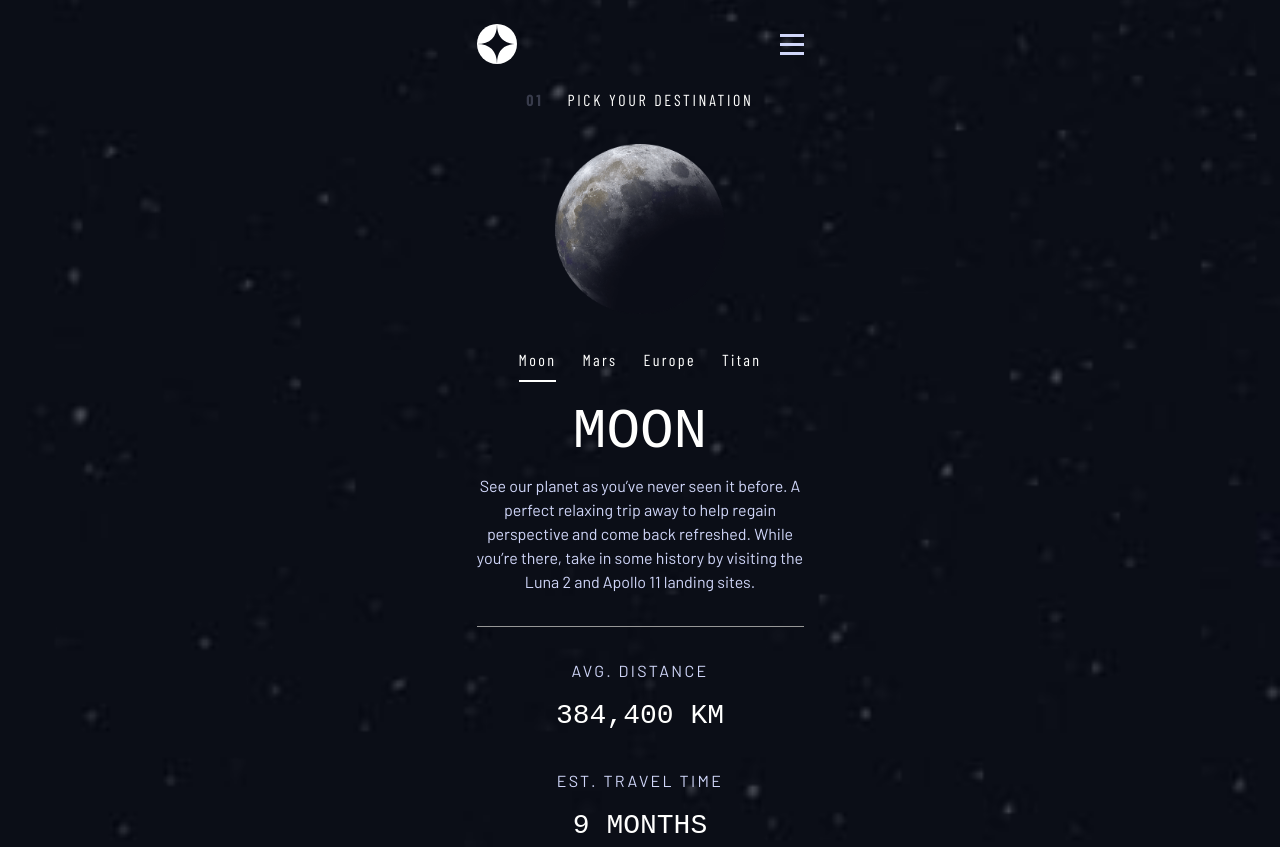
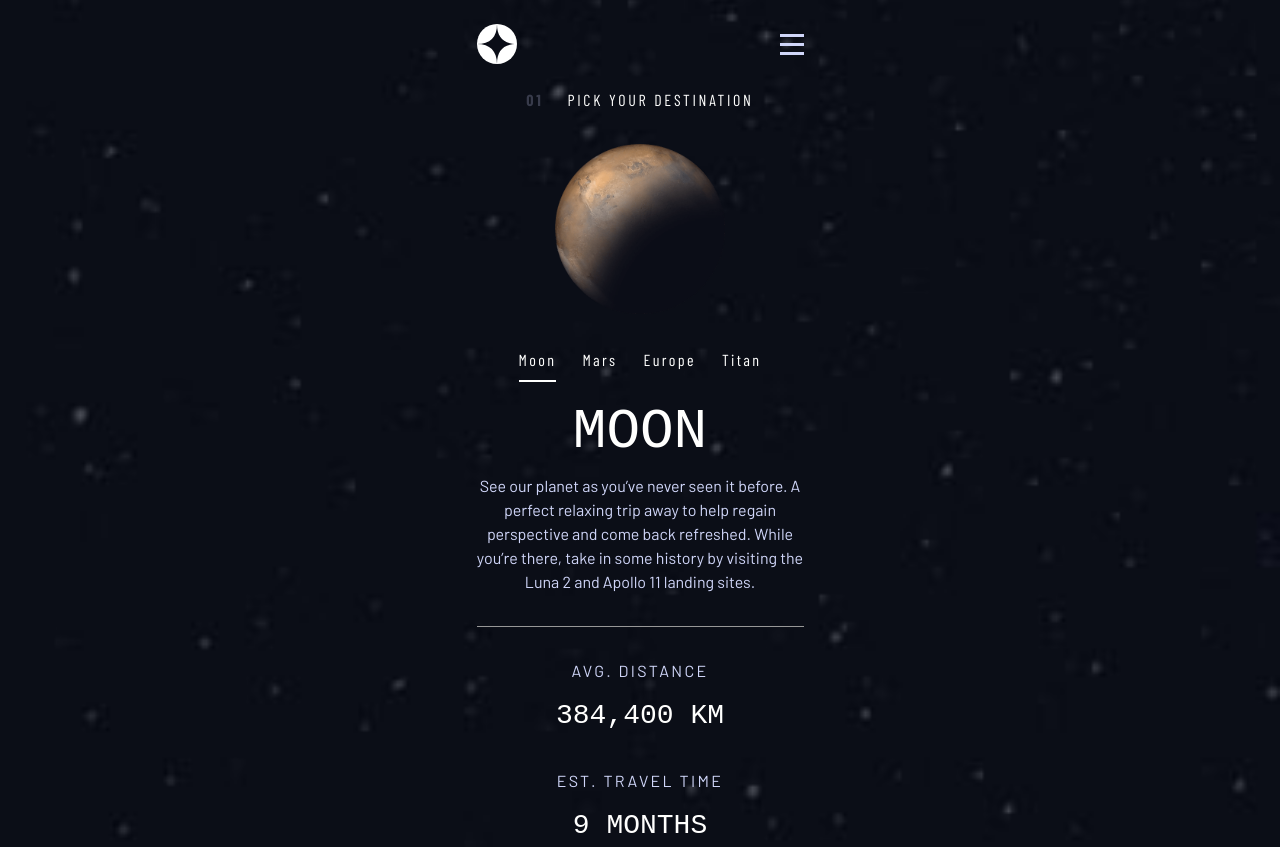
Before and after one commit to andrescptrc/space-tourism-website-main, a Next.js app: page /destination in a window 1280 px wide. Built offline with nearby package versions, Linux system fonts and the light colour scheme; a web font is replaced by a local one.

Commit message:
chore: add tabs functionality to the destination planets

```diff
--- a/src/modules/Destination/DestinationView.tsx
+++ b/src/modules/Destination/DestinationView.tsx
@@ -4,9 +4,13 @@ import Image from 'next/image';
 import { useState } from 'react';
 import DestinationTabs from './components/DestinationTabs';
 import { DESTINATION_TABS } from './constants/destination.constants';
+import useCurrentPlanetImage from './hooks/useCurrentPlanetImage';
 
 const DestinationView = () => {
   const [categories] = useState(DESTINATION_TABS);
+  const [currentPlanet, setCurrentPlanet] = useState(1);
+
+  const CurrentPlanetImage = useCurrentPlanetImage(currentPlanet);
 
   return (
     <div className="bg-main flex min-h-screen flex-col items-center bg-destination-mobile pt-[88px]">
@@ -17,15 +21,10 @@ const DestinationView = () => {
         </h1>
 
         <div className="relative mb-[26px] h-[170px] w-[170px]">
-          <Image
-            src="/assets/destination/image-moon.png"
-            alt="Moon Image"
-            layout="fill"
-            className="absolute"
-          />
+          {CurrentPlanetImage}
         </div>
 
-        <Tab.Group>
+        <Tab.Group onChange={index => setCurrentPlanet(index)}>
           <Tab.List>
             {Object.keys(categories).map(category => (
               <Tab
--- /dev/null
+++ b/src/modules/Destination/constants/planets-images.constants.ts
@@ -0,0 +1,25 @@
+export const PLANET_IMAGES: PlanetImagesProps = {
+  0: {
+    src: '/assets/destination/image-moon.png',
+    alt: 'Moon Image'
+  },
+  1: {
+    src: '/assets/destination/image-mars.png',
+    alt: 'Mars Image'
+  },
+  2: {
+    src: '/assets/destination/image-europa.png',
+    alt: 'Europe Image'
+  },
+  3: {
+    src: '/assets/destination/image-titan.png',
+    alt: 'Titan Image'
+  }
+};
+
+type PlanetImagesProps = {
+  [key: string]: {
+    src: string;
+    alt: string;
+  };
+};
--- /dev/null
+++ b/src/modules/Destination/hooks/useCurrentPlanetImage.tsx
@@ -0,0 +1,10 @@
+import Image from 'next/image';
+import { PLANET_IMAGES } from '../constants/planets-images.constants';
+
+const useCurrentPlanetImage = (index: number) => {
+  const { src, alt } = PLANET_IMAGES[index];
+
+  return <Image src={src} alt={alt} layout="fill" className="absolute" />;
+};
+
+export default useCurrentPlanetImage;
```
